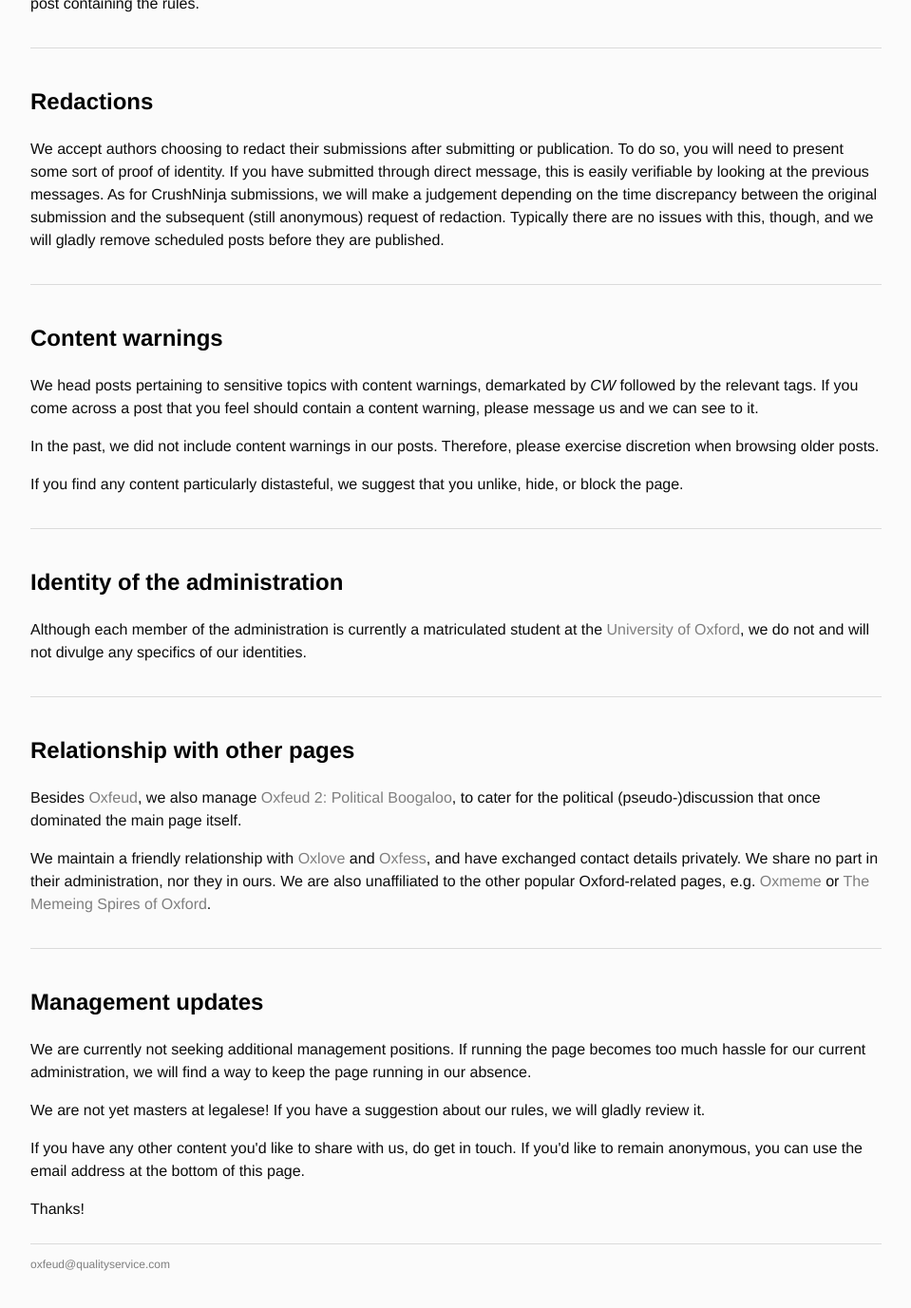
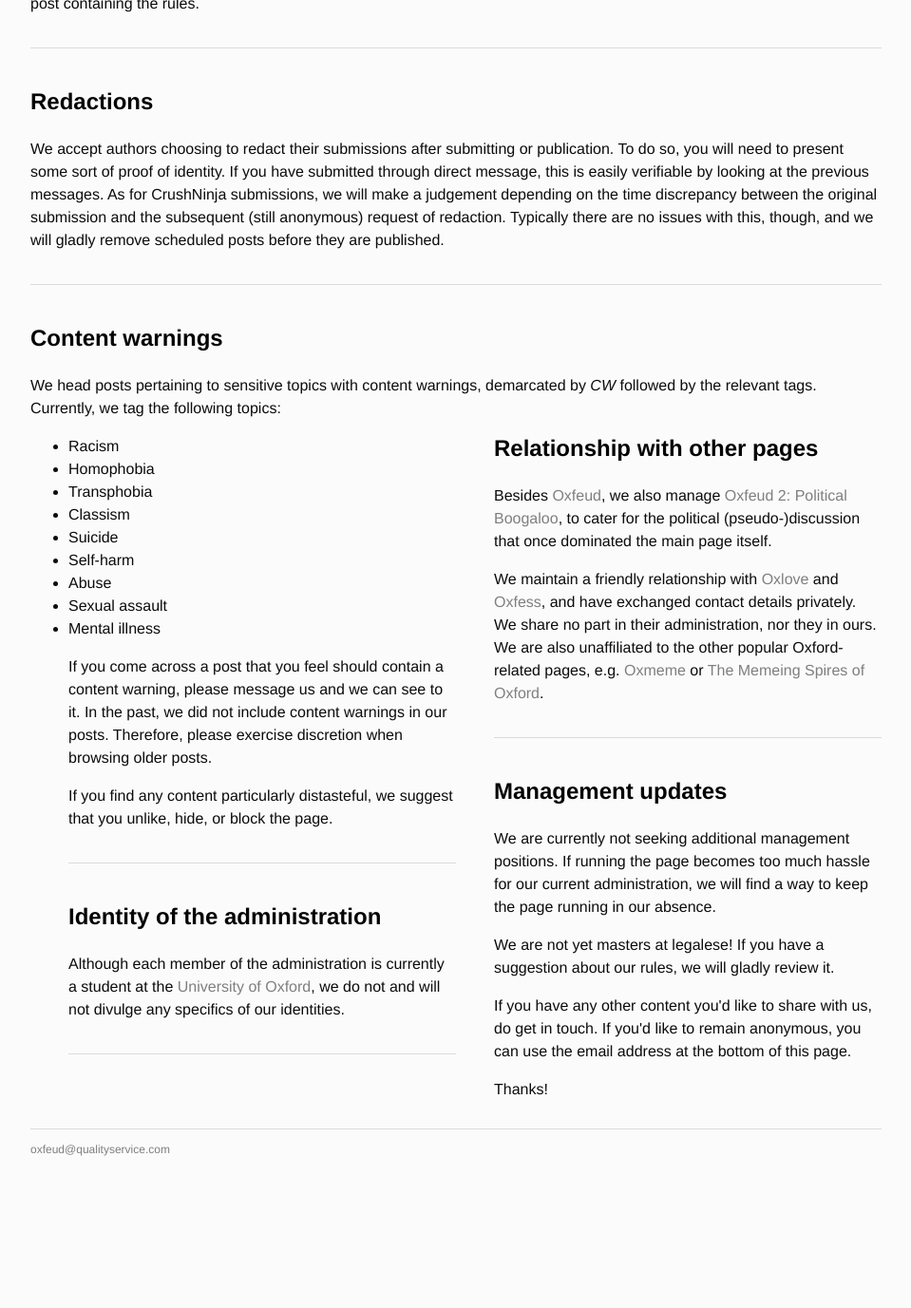
Before and after one commit to Oxfeud/oxfeud.github.io, a Jekyll site: the page built from index.html, in a window 1280 px wide and 1400 px high, scrolled down 4755 px. Shown: the top 1377 px of the window at 95% size, without its empty margins (160-1119 px from the left). Built offline with Jekyll 4.4.1, drawn with Linux system fonts in a browser that asks for light colours; after the commit the page ends 6034 px from its top, so only the background shows below that.

Commit message:
Update index.html

```diff
--- a/index.html
+++ b/index.html
@@ -114,14 +114,24 @@
 	<div style="border-top: 1px solid #dbdbdb; font-size: 0em; margin-top: 2em; margin-bottom: 2em;"></div>
 	<br />
 	<h3 id="ConWar">Content warnings</h3>
-	<p>We head posts pertaining to sensitive topics with content warnings, demarkated by <i>CW</i> followed by the relevant tags. If you come across a post that you feel should contain a content warning, please message us and we can see to it.</p>
-	<p>In the past, we did not include content warnings in our posts. Therefore, please exercise discretion when browsing older posts.</p>
+	<p>We head posts pertaining to sensitive topics with content warnings, demarcated by <i>CW</i> followed by the relevant tags. Currently, we tag the following topics:</p>
+	<ul class="twocol">
+		<li>Racism</li>
+		<li>Homophobia</li>
+		<li>Transphobia</li>
+		<li>Classism</li>
+		<li>Suicide</li>
+		<li>Self-harm</li>
+		<li>Abuse</li>
+		<li>Sexual assault</li>
+		<li>Mental illness</li>
+	<p>If you come across a post that you feel should contain a content warning, please message us and we can see to it. In the past, we did not include content warnings in our posts. Therefore, please exercise discretion when browsing older posts.</p>
 	<p>If you find any content particularly distasteful, we suggest that you unlike, hide, or block the page.</p>
 	<br />
 	<div style="border-top: 1px solid #dbdbdb; font-size: 0em; margin-top: 2em; margin-bottom: 2em;"></div>
 	<br />
 	<h3 id="IDAdmin">Identity of the administration</h3>
-	<p>Although each member of the administration is currently a matriculated student at the <a href="http://ox.ac.uk/">University of Oxford</a>, we do not and will not divulge any specifics of our identities.</p>
+	<p>Although each member of the administration is currently a student at the <a href="http://ox.ac.uk/">University of Oxford</a>, we do not and will not divulge any specifics of our identities.</p>
 	<br />
 	<div style="border-top: 1px solid #dbdbdb; font-size: 0em; margin-top: 2em; margin-bottom: 2em;"></div>
 	<br />
```
